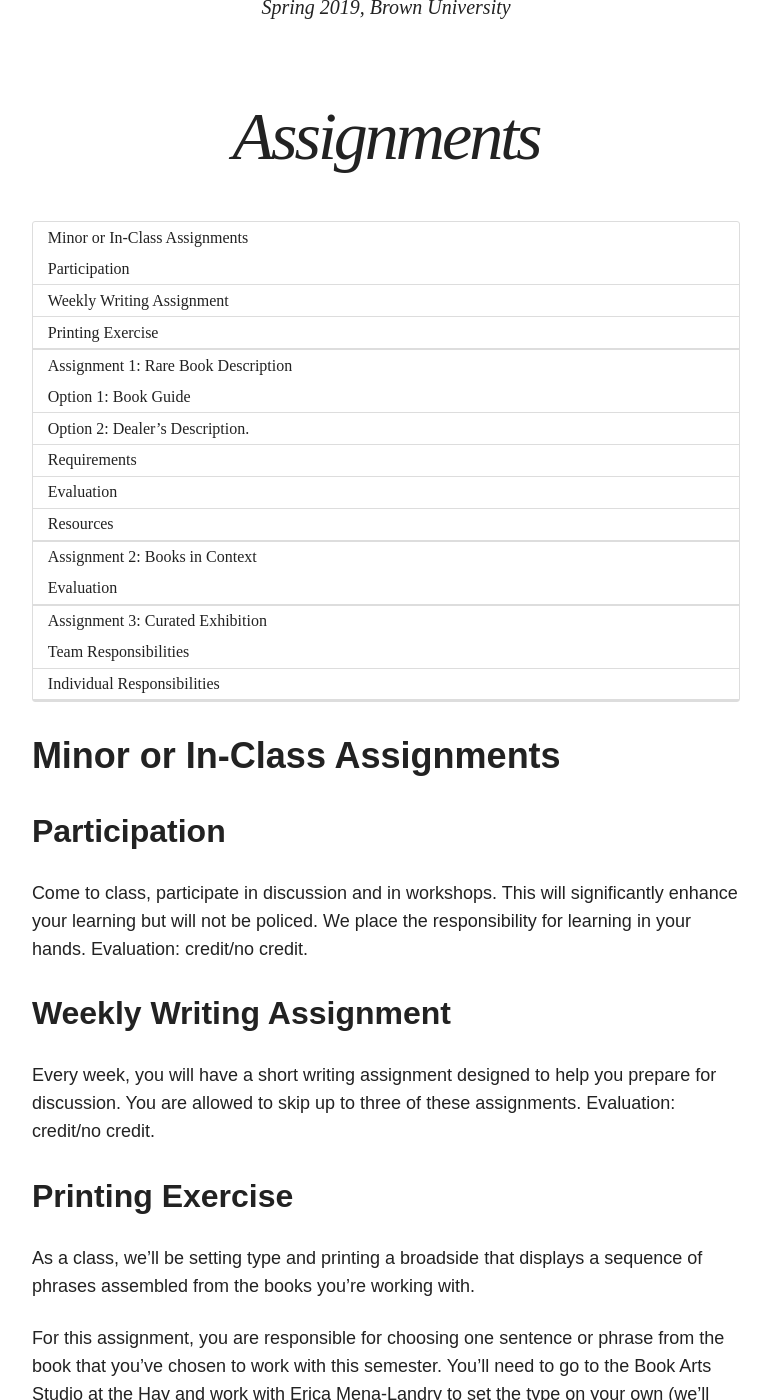
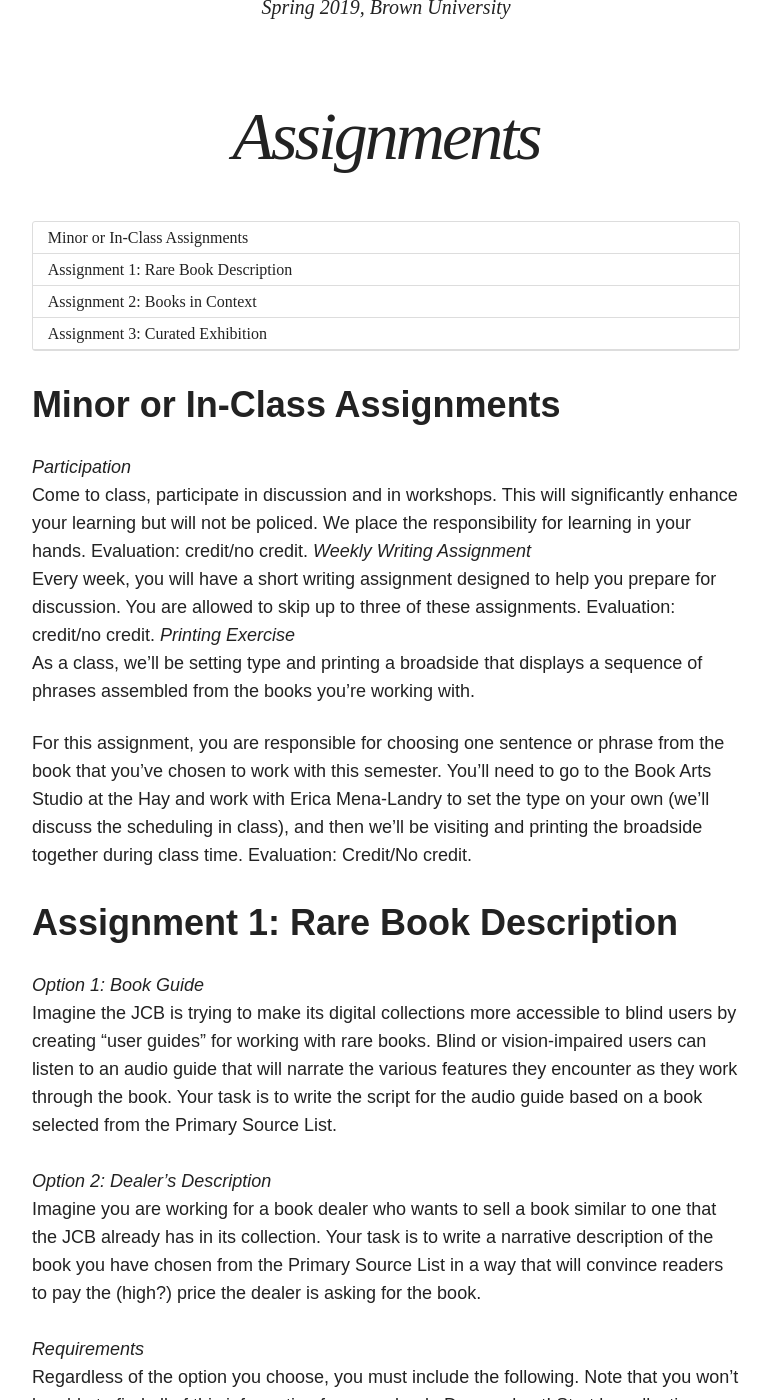
Before and after one commit to halperta/2019-bookhistory, a Jekyll site: the page built from assignments/index.md, in a window 1280 px wide and 1400 px high, scrolled down 376 px. Shown: the whole window, without its empty margins (254-1025 px from the left). Built offline with Jekyll 4.4.1, drawn with Linux system fonts in a browser that asks for light colours; nearby versions of some CDN libraries; some of the changed text lies outside the part shown.

Commit message:
formatting assignments toc

```diff
--- a/assignments/index.md
+++ b/assignments/index.md
@@ -8,23 +8,25 @@ excerpt:
 {:toc}
 
 # Minor or In-Class Assignments
-## Participation
+*Participation*
 Come to class, participate in discussion and in workshops. This will significantly enhance your learning but will not be policed. We place the responsibility for learning in your hands. Evaluation: credit/no credit.
-## Weekly Writing Assignment
+*Weekly Writing Assignment*
 Every week, you will have a short writing assignment designed to help you prepare for discussion. You are allowed to skip up to three of these assignments. Evaluation: credit/no credit.
-## Printing Exercise
+*Printing Exercise*
 As a class, we’ll be setting type and printing a broadside that displays a sequence of phrases assembled from the books you’re working with.
 
 For this assignment, you are responsible for choosing one sentence or phrase from the book that you’ve chosen to work with this semester. You’ll need to go to the Book Arts Studio at the Hay and work with Erica Mena-Landry to set the type on your own (we’ll discuss the scheduling in class), and then we’ll be visiting and printing the broadside together during class time. Evaluation: Credit/No credit.
 
 # Assignment 1: Rare Book Description
-## Option 1: Book Guide
+*Option 1: Book Guide*
 Imagine the JCB is trying to make its digital collections more accessible to blind users by creating “user guides” for working with rare books. Blind or vision-impaired users can listen to an audio guide that will narrate the various features they encounter as they work through the book. Your task is to write the script for the audio guide based on a book selected from the Primary Source List.
-
-## Option 2: Dealer's Description.
+<br>
+<br>
+*Option 2: Dealer's Description*
 Imagine you are working for a book dealer who wants to sell a book similar to one that the JCB already has in its collection. Your task is to write a narrative description of the book you have chosen from the Primary Source List in a way that will convince readers to pay the (high?) price the dealer is asking for the book.
-
-## Requirements
+<br>
+<br>
+*Requirements*
 Regardless of the option you choose, you must include the following. Note that you won't be able to find all of this information for every book. Do your best! Start by collecting information from the JCB's online catalogue entry for the book. Then, refer to the resources below.
 * Title
 * Bibliographic Description
@@ -36,11 +38,13 @@ Regardless of the option you choose, you must include the following. Note that y
 	* Marginalia & ownership marks.
 	* A suggestion of 2-3 books from the JCB collection that the patron might consult next. These books should have something material in common with the book you described, either because of where they were printed, who printed them, or how they were made.  The books you choose should not be from the list we provided.
 	In addition to describing these details, you might also address: texture, smell, affect (the emotion that the book evokes), damage, anything that is weird or unusual.
-
-## Evaluation
+<br>
+<br>
+*Evaluation*
 To be discussed during class.
-
-## Resources
+<br>
+<br>
+*Resources*
 * Bowers, Fredson. *Principles of Bibliographical Description.* Princeton, N. J.: Princeton University Press, 1949.
 * Gaskell, Phillip. *A New Introduction to Bibliography.* New Castle, Delaware & Winchester: Oak Knoll Press & St. Paul's Bibliographies, 2009.
 * Sample dealer's descriptions (if you choose option 2):
@@ -59,8 +63,9 @@ Imagine the class is curating a digital exhibit, and you have been asked to prod
 * How would this book have been used? Who would have been reading or using this object? Why? What for?
 * At the end, name two or three books from a collection in Providence (at least one outside the JCB) that an interested person might want to look at next, and explain, in 1-2 sentences, why these books share a historical context with yours. The books you choose should not be from the list we provided.
 * Much like the first assignment, you are not required to make an argument in this piece. Instead, you are synthesizing information from secondary sources to explain the context of the book.  Your post should have short paragraphs, subheadings, a bibliography, and some recommendations for further reading. Note that you do not need to read everything you include in this list.
-
-## Evaluation
+<br>
+<br>
+*Evaluation*
 To be discussed during class.
 
 
@@ -71,16 +76,17 @@ To be discussed during class.
 As a class, you will be designing a curated exhibit to be displayed at the JCB at the end of the semester. The topic of the exhibit, to be developed over the course of the semester, will be aligned with [a campus-wide seminar on “Race and Indigeneity in the Americas,”](https://watson.brown.edu/clacs/sawyer-seminar-series) a Mellon Foundation-funded seminar sponsored by the Center for Latin American and Caribbean Studies at Brown.
 
 For this assignment, you will work as part of a team of four people to develop small exhibits based on the broader theme. Each student is responsible for selecting a single book from the JCB collection to research and display in the exhibition.
-
-## Team Responsibilities
-
+<br>
+<br>
+*Team Responsibilities*
 * Identifying a theme that unites the documents in your collection.
 * Deciding on a narrative for the books in your subset of the collection: what story do you want to tell about the history of the book?
 * Selecting the order of the books and the features of each book that you want to display. Remember that visitors might move sequentially through the exhibit, or randomly enter in the middle.
 * Writing a curator’s note for your collection: 1-2 pages total that provides background information for your part of the exhibit and explains how it fits into the broader theme.
 * Presenting your work in the form of an “exhibition show and tell” on the final day of class and incorporating feedback into revised exhibit labels.
-
-## Individual Responsibilities
+<br>
+<br>
+*Individual Responsibilities*
 * Exhibit labels: 1-2 paragraphs for your chosen book that describes its context and the reason it has been put on display.
 * Book report: 300-500 word discussion of the book you chose that summarizes its material properties, its historical context, and its relevance to the exhibition.
 * Reflection: 300-500 words in which you reflect on 2-3 main challenges of designing the exhibition and 2-3 main takeaways from designing the exhibition
```
